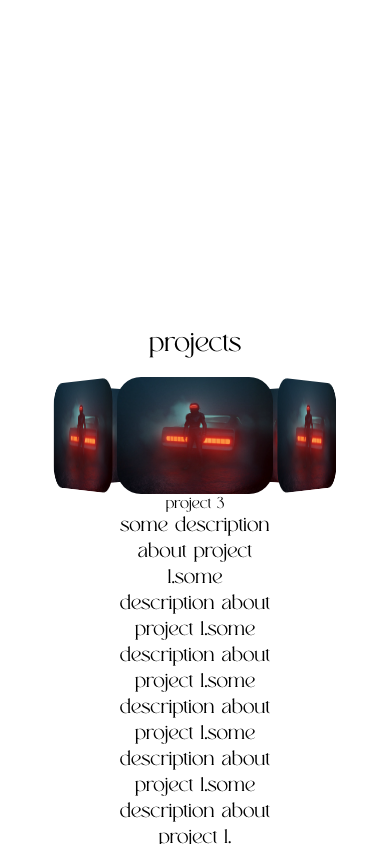
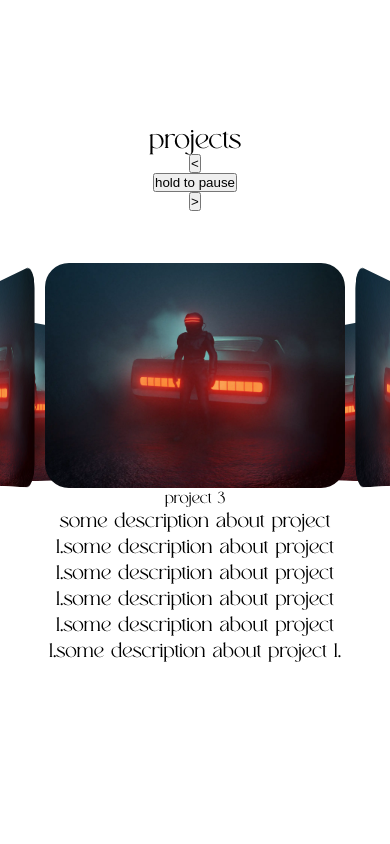
Before and after one commit to jalaj711/personal-website, a Next.js app: page /carousel in a window 390 px wide. Built offline with nearby package versions, Linux system fonts and the light colour scheme.

Commit message:
make carousel responsive
Signed-off-by: Jalaj Kumar <96870071+jalaj711@users.noreply.github.com>

```diff
--- a/src/app/carousel/page.module.css
+++ b/src/app/carousel/page.module.css
@@ -13,6 +13,7 @@
   display: flex;
   align-items: center;
   flex-direction: column;
+  max-width: 40vw;
 }
 
 .primary_header {
@@ -31,29 +32,36 @@
   background-color: white;
   color: black;
   display: flex;
-  flex-direction: column;
+  /* flex-direction: column; */
   justify-content: center;
   align-items: center;
   overflow: hidden;
 }
+@media (max-width: 1285px) {
+  .section {
+    flex-direction: column;
+  }
+}
 
 .carousel_scene {
   width: 100vw;
-  height: 40vw;
+  height: 60vh;
   position: relative;
   perspective: 1000px;
   display: flex;
-  align-items: center;
   justify-content: center;
 }
 
 .carousel {
-  width: 40vw;
-  height: 30vw;
+  width: 100vw;
+  height: 100%;
   position: absolute;
   transform-style: preserve-3d;
   /* animation: rotate 20s linear infinite; */
   transition: transform 0.5s ease-in-out;
+  display: flex;
+  align-items: center;
+  justify-content: center;
 }
 /*
 @keyframes rotate {
@@ -63,8 +71,8 @@
 
 .carousel_cell {
   position: absolute;
-  width: 40vw;
-  height: 30vw;
+  width: clamp(300px, 40vw, 500px);
+  /* height: clamp(225px, 30vw, 375px); */
   perspective: 1000px;
 }
 .carousel_cell_wrapper {
@@ -75,8 +83,10 @@
 }
 
 .carousel_cell_picture {
-  width: 100%;
-  height: 100%;
+  /* width: 100%;
+  height: 100%; */
+  width: clamp(300px, 40vw, 500px);
+  height: clamp(225px, 30vw, 375px);
   border-radius: 24px;
   background-position: center;
   background-repeat: no-repeat;
@@ -94,7 +104,7 @@
 }
 
 .carousel_cell_header {
-  font-size: 4vw;
+  font-size: clamp(16px, 4vw, 28px);
 }
 
 .carousel_cell_description {
--- a/src/app/carousel/page.tsx
+++ b/src/app/carousel/page.tsx
@@ -78,9 +78,17 @@ export default function Home() {
   const [angleMultFactor, setAngleMultFactor] = useState(0);
   const intervalId = useRef<NodeJS.Timer>();
 
-  useEffect(() => {
-    const fullWidth = 40;
-    const unit = "vw";
+  const resetScales = () => {
+    var fullWidth = 40;
+    var unit = "vw";
+
+    if (window.innerWidth * 0.4 > 500) {
+      fullWidth = 500;
+      unit = "px";
+    } else if (window.innerWidth * 0.4 < 300) {
+      fullWidth = 300;
+      unit = "px";
+    }
 
     setZTranslate(
       Math.round(
@@ -88,15 +96,24 @@ export default function Home() {
       ).toString() + unit
     );
     setAngleMultFactor(Math.round(360 / project_data.length));
-  }, []);
+  };
 
-  useEffect(() => {
+  const resetCarousel = () => {
     if (intervalId.current) {
       clearInterval(intervalId.current);
     }
     intervalId.current = setInterval(() => {
       setCurrIndex((ind) => ind + 1);
     }, 2000);
+  };
+
+  useEffect(() => {
+    resetScales();
+    window.addEventListener("resize", resetScales);
+  }, []);
+
+  useEffect(() => {
+    resetCarousel();
     return () => {
       if (intervalId.current) {
         clearInterval(intervalId.current);
@@ -116,6 +133,32 @@ export default function Home() {
           >
             projects
           </h1>
+          <button
+            onClick={() => {
+              setCurrIndex((ind) => ind - 1);
+              resetCarousel();
+            }}
+          >
+            &lt;
+          </button>
+          <button
+            onMouseDown={() => {
+              if (intervalId.current) {
+                clearInterval(intervalId.current);
+              }
+            }}
+            onMouseUp={() => resetCarousel()}
+          >
+            hold to pause
+          </button>
+          <button
+            onClick={() => {
+              setCurrIndex((ind) => ind + 1);
+              resetCarousel();
+            }}
+          >
+            &gt;
+          </button>
         </div>
         <div className={styles.carousel_scene}>
           <div
```
